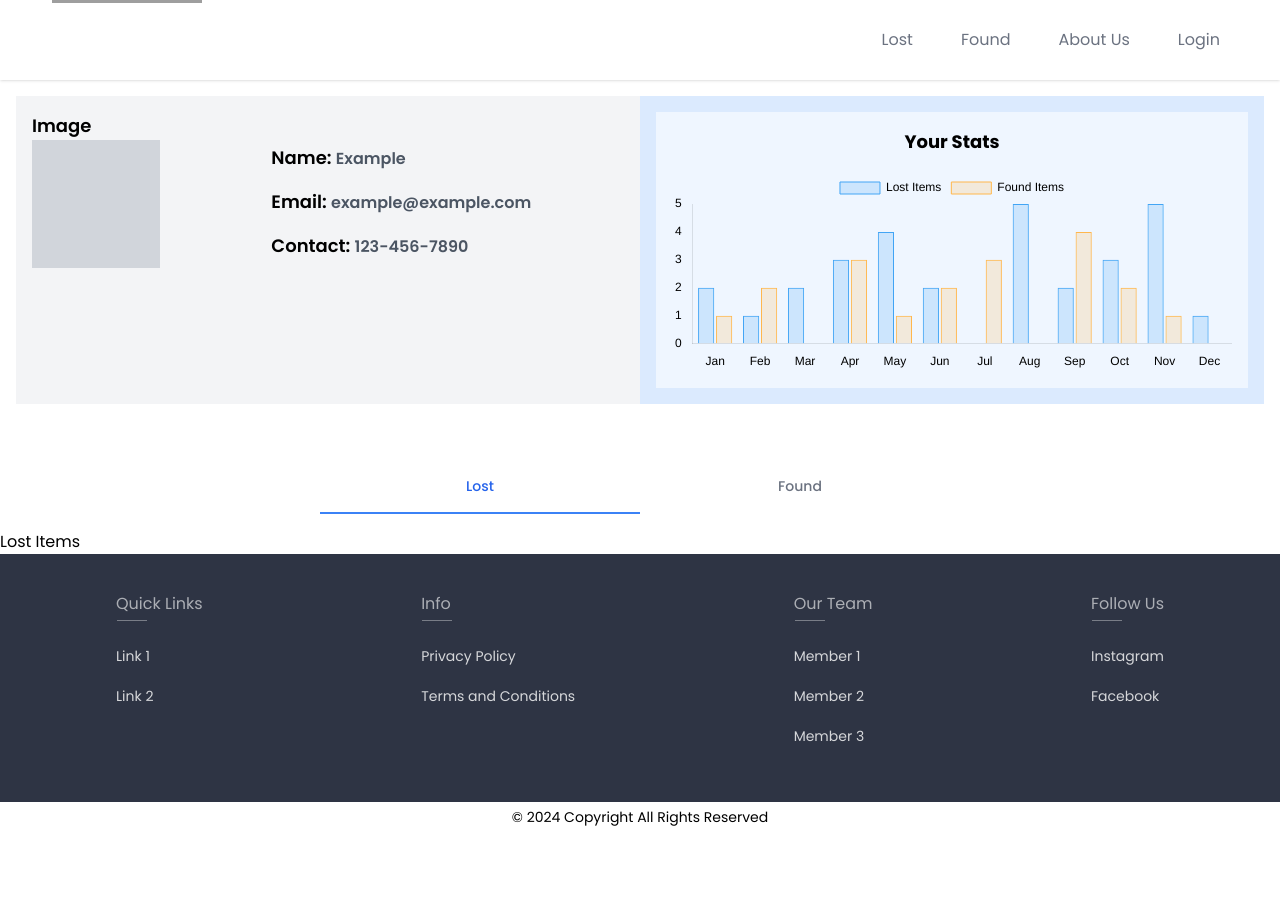
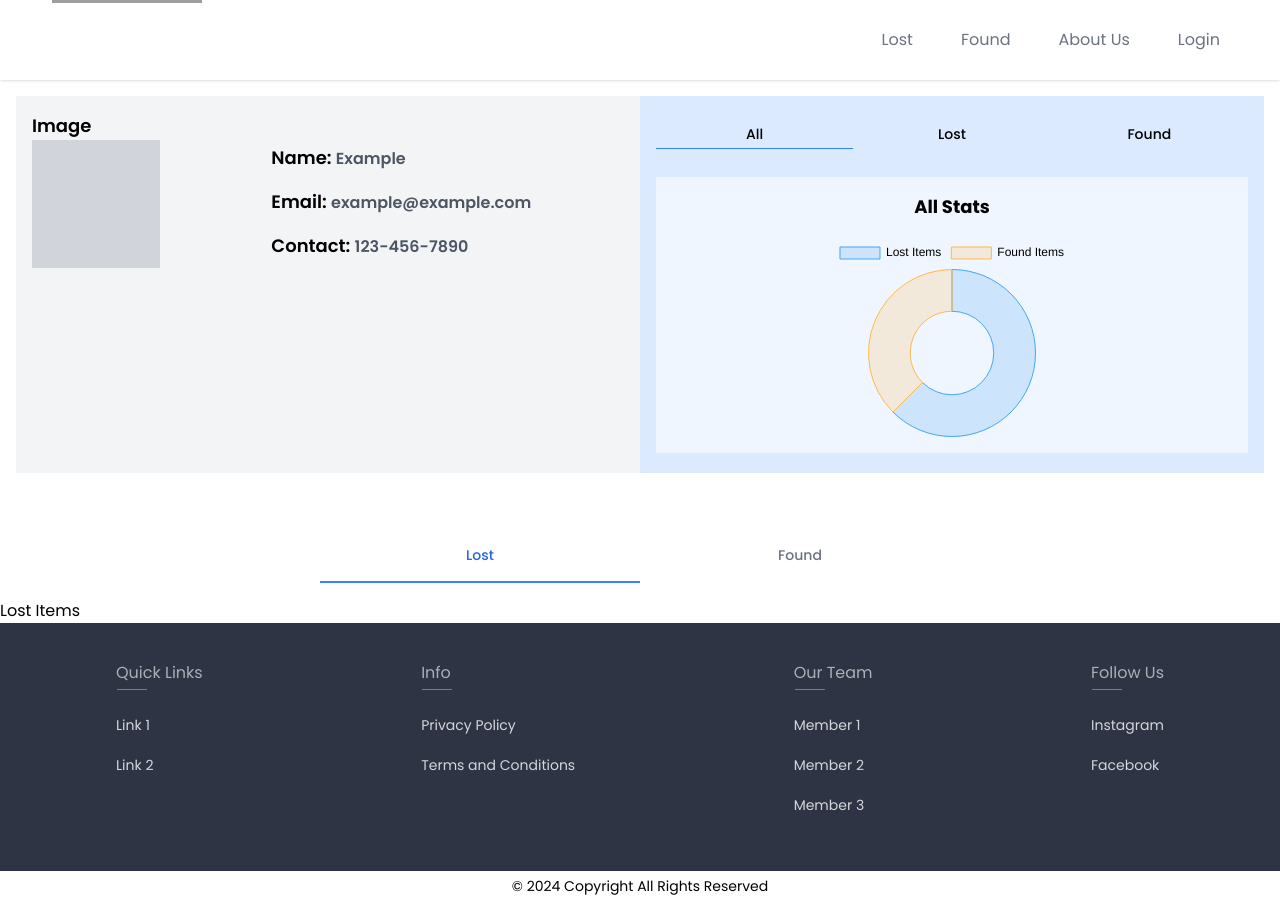
Before and after one commit to Vishal-1004/Lost-Found-Web-Application, a React (Vite) app in the folder frontend/: page /profile in a window 1280 px wide. Before the commit the page ends 833 px from the top, so only its background shows below. Built offline with nearby package versions, Linux system fonts and the light colour scheme; grey boxes are pictures that could not be loaded.

Commit message:
Added 3 Tabs + Doughnut Charts

```diff
--- a/frontend/src/components/BarChart.jsx
+++ /dev/null
@@ -1,93 +0,0 @@
-import { Bar } from 'react-chartjs-2';
-import {
-  Chart as ChartJS,
-  BarElement,
-  CategoryScale,
-  LinearScale,
-  Title,
-  Tooltip,
-  Legend,
-} from 'chart.js';
-
-ChartJS.register(
-  BarElement,
-  CategoryScale,
-  LinearScale,
-  Title,
-  Tooltip,
-  Legend
-);
-
-const BarChart = () => {
-  const data = {
-    labels: ['Jan', 'Feb', 'Mar', 'Apr', 'May', 'Jun', 'Jul', 'Aug', 'Sep', 'Oct', 'Nov', 'Dec'],
-    datasets: [
-      {
-        label: 'Lost Items',
-        data: [2, 1, 2, 3, 4, 2, 0, 5, 2, 3, 5, 1],
-        backgroundColor: 'rgba(66, 165, 245, 0.2)',
-        borderColor: 'rgba(66, 165, 245, 1)',
-        borderWidth: 1,
-      },
-      {
-        label: 'Found Items',
-        data: [1, 2, 0, 3, 1, 2, 3, 0, 4, 2, 1, 0],
-        backgroundColor: 'rgba(255, 183, 77, 0.2)',
-        borderColor: 'rgba(255, 183, 77, 1)',
-        borderWidth: 1,
-      },
-    ],
-  };
-
-  const options = {
-    indexAxis: 'x',
-    elements: {
-      bar: {
-        borderWidth: 2,
-      },
-    },
-    responsive: true,
-    maintainAspectRatio: false,
-    scales: {
-      x: {
-        grid: {
-          display: false,
-        },
-        ticks: {
-          color: '#000000',
-        },
-      },
-      y: {
-        beginAtZero: true,
-        ticks: {
-          stepSize: 1,
-          color: '#000000',
-          callback: function(value) {
-            return value;
-          }
-        },
-        grid: {
-          display: false,
-        },
-      },
-    },
-    plugins: {
-      legend: {
-        labels: {
-          color: '#000000',
-        },
-      },
-    },
-  };
-
-  return (
-    <div className="w-full p-4 bg-blue-50">
-      <h2 className="text-center text-lg mb-4 font-bold">Your Stats</h2>
-      <div className="relative" style={{ height: '200px' }}>
-        <Bar data={data} options={options} />
-      </div>
-    </div>
-  );
-};
-
-export default BarChart;
--- /dev/null
+++ b/frontend/src/components/DoughnutChart.jsx
@@ -0,0 +1,71 @@
+import { Doughnut } from 'react-chartjs-2';
+import {
+  Chart as ChartJS,
+  ArcElement,
+  Title,
+  Tooltip,
+  Legend,
+} from 'chart.js';
+
+ChartJS.register(
+  ArcElement,
+  Title,
+  Tooltip,
+  Legend
+);
+
+const DoughnutChart = () => {
+  const data = {
+    labels: ['Lost Items', 'Found Items'],
+    datasets: [
+      {
+        label: 'Items',
+        data: [30, 18],
+        backgroundColor: [
+          'rgba(66, 165, 245, 0.2)',
+          'rgba(255, 183, 77, 0.2)',
+        ],
+        borderColor: [
+          'rgba(66, 165, 245, 1)',
+          'rgba(255, 183, 77, 1)',
+        ],
+        borderWidth: 1,
+      },
+    ],
+  };
+
+  const options = {
+    responsive: true,
+    maintainAspectRatio: false,
+    plugins: {
+      legend: {
+        labels: {
+          color: '#000000',
+        },
+      },
+      tooltip: {
+        callbacks: {
+          label: function (context) {
+            let label = context.dataset.label || '';
+            if (label) {
+              label += ': ';
+            }
+            label += context.raw;
+            return label;
+          },
+        },
+      },
+    },
+  };
+
+  return (
+    <div className="w-full p-4 bg-blue-50">
+      <h2 className="text-center text-lg mb-4 font-bold">All Stats</h2>
+      <div className="relative" style={{ height: '200px' }}>
+        <Doughnut data={data} options={options} />
+      </div>
+    </div>
+  );
+};
+
+export default DoughnutChart;
--- /dev/null
+++ b/frontend/src/components/SecondChart.jsx
@@ -0,0 +1,73 @@
+import { Doughnut } from 'react-chartjs-2';
+import {
+  Chart as ChartJS,
+  ArcElement,
+  Title,
+  Tooltip,
+  Legend,
+} from 'chart.js';
+
+ChartJS.register(
+  ArcElement,
+  Title,
+  Tooltip,
+  Legend
+);
+
+const SecondChart = ({tab}) => {
+  const data = {
+    labels: ['Others Items', 'Admin Items','Your Items'],
+    datasets: [
+      {
+        label: 'Items',
+        data: [10, 18, 3],
+        backgroundColor: [
+          'rgba(66, 165, 245, 0.2)',
+          'rgba(255, 183, 77, 0.2)',
+          'rgba(205,0,0,0.3)',
+        ],
+        borderColor: [
+          'rgba(66, 165, 245, 1)',
+          'rgba(255, 183, 77, 1)',
+          'rgba(205,0,0,0.5)',
+        ],
+        borderWidth: 1,
+      },
+    ],
+  };
+
+  const options = {
+    responsive: true,
+    maintainAspectRatio: false,
+    plugins: {
+      legend: {
+        labels: {
+          color: '#000000',
+        },
+      },
+      tooltip: {
+        callbacks: {
+          label: function (context) {
+            let label = context.dataset.label || '';
+            if (label) {
+              label += ': ';
+            }
+            label += context.raw;
+            return label;
+          },
+        },
+      },
+    },
+  };
+
+  return (
+    <div className="w-full p-4 bg-blue-50">
+      <h2 className="text-center text-lg mb-4 font-bold"> {tab} Stats</h2>
+      <div className="relative" style={{ height: '200px' }}>
+        <Doughnut data={data} options={options} />
+      </div>
+    </div>
+  );
+};
+
+export default SecondChart;
--- a/frontend/src/components/Stats.jsx
+++ b/frontend/src/components/Stats.jsx
@@ -1,12 +1,47 @@
-import BarChart from "./BarChart";
+import Doughnut from "./DoughnutChart";
+import { useState } from "react";
+import SecondChart from "./SecondChart";
 
-export default function Stats() {
+
+
+ function Stats() {
+  const [profileTab,setProfileTab] = useState("All");
   return (
     <div className="w-full md:w-1/2 bg-blue-100 p-4 mt-4 md:mt-0">
       <h2 className="text-lg font-semibold"></h2>
       <div className="w-full" >
-        <BarChart />
+        <nav className="flex justify-center py-2">
+            <button className={`p-1 w-full text-center border-b font-medium text-sm
+              ${profileTab === 'All'? ` border-blue-500`:"border-transparent"} `}
+              onClick={()=>setProfileTab("All")}>All</button>
+              <button className={` p-1 w-full text-center border-b font-medium text-sm
+              ${profileTab === 'Lost'? ` border-blue-500`:"border-transparent"} `}
+              onClick={()=>setProfileTab("Lost")}>Lost</button>
+              <button className={`p-1 w-full text-center border-b font-medium text-sm
+              ${profileTab === 'Found'? ` border-blue-500`:"border-transparent"} `}
+              onClick={()=>setProfileTab("Found")}>Found</button>
+        </nav>
+        <div className="mt-4">
+          {profileTab === "All" && (
+            <div className="py-1">
+            <Doughnut />
+            </div>
+          )}
+          {profileTab === "Lost" && (
+            <div className="py-1">
+              <SecondChart tab="Lost"/>
+            </div>
+          )}
+          {profileTab === "Found" && (
+            <div className="py-1">
+              <SecondChart tab="Found"/>
+            </div>
+          )}
+        </div>
       </div>
     </div>
   );
 }
+
+
+export default Stats;
```
